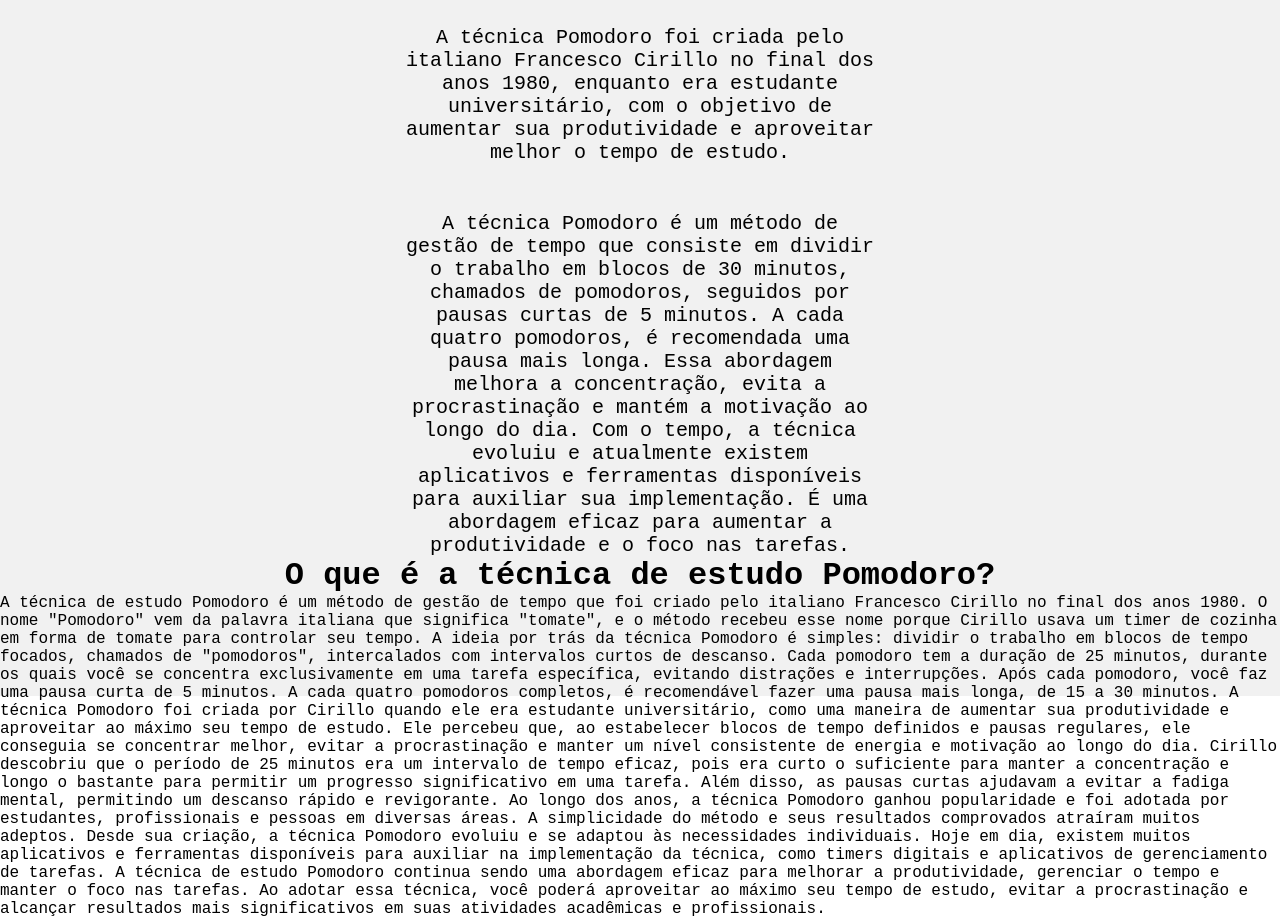
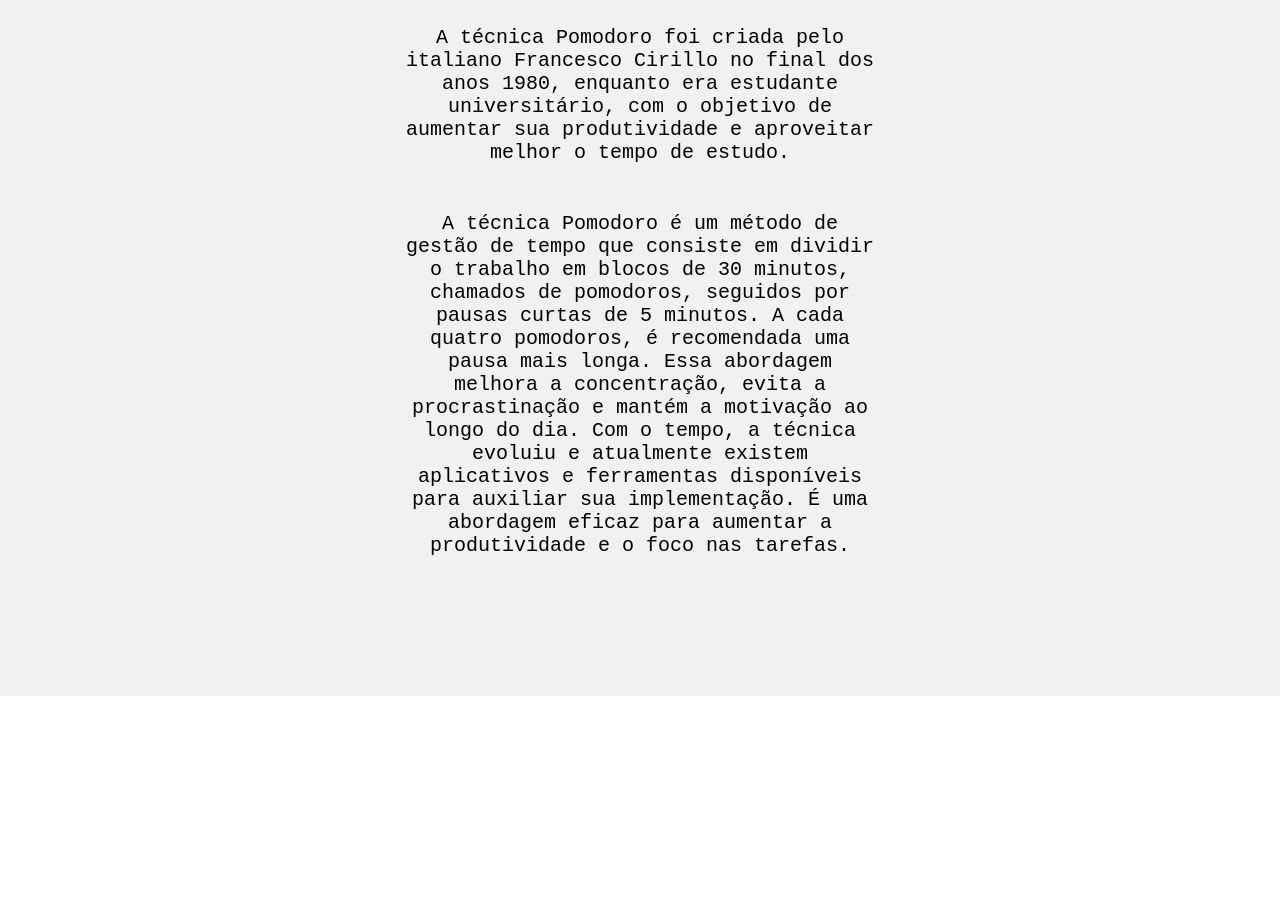
Before and after one commit to frsrodrigobocayuva/pomodoro, a plain HTML site: page about.html in a window 1280 px wide. Shown: the part 173-1091 px from the top of the page. After the commit the page ends 869 px from the top, so only its background shows below. Drawn offline with Linux system fonts and the light colour scheme.

Commit message:
Corrigindo problemas com merge

```diff
--- a/about.html
+++ b/about.html
@@ -24,21 +24,6 @@
             <p id="textosAbout2"> A técnica Pomodoro é um método de gestão de tempo que consiste em dividir o trabalho em blocos de 30 minutos, chamados de pomodoros, seguidos por pausas curtas de 5 minutos. A cada quatro pomodoros, é recomendada uma pausa mais longa. Essa abordagem melhora a concentração, evita a procrastinação e mantém a motivação ao longo do dia. Com o tempo, a técnica evoluiu e atualmente existem aplicativos e ferramentas disponíveis para auxiliar sua implementação. É uma abordagem eficaz para aumentar a produtividade e o foco nas tarefas.
             </p>
 
-            <h1>O que é a técnica de estudo Pomodoro?</h1>
-
-            <p>A técnica de estudo Pomodoro é um método de gestão de tempo que foi criado pelo italiano Francesco Cirillo no final dos anos 1980. O nome "Pomodoro" vem da palavra italiana que significa "tomate", e o método recebeu esse nome porque Cirillo usava um timer de cozinha em forma de tomate para controlar seu tempo.
-
-            A ideia por trás da técnica Pomodoro é simples: dividir o trabalho em blocos de tempo focados, chamados de "pomodoros", intercalados com intervalos curtos de descanso. Cada pomodoro tem a duração de 25 minutos, durante os quais você se concentra exclusivamente em uma tarefa específica, evitando distrações e interrupções. Após cada pomodoro, você faz uma pausa curta de 5 minutos. A cada quatro pomodoros completos, é recomendável fazer uma pausa mais longa, de 15 a 30 minutos.
-
-            A técnica Pomodoro foi criada por Cirillo quando ele era estudante universitário, como uma maneira de aumentar sua produtividade e aproveitar ao máximo seu tempo de estudo. Ele percebeu que, ao estabelecer blocos de tempo definidos e pausas regulares, ele conseguia se concentrar melhor, evitar a procrastinação e manter um nível consistente de energia e motivação ao longo do dia.
-
-            Cirillo descobriu que o período de 25 minutos era um intervalo de tempo eficaz, pois era curto o suficiente para manter a concentração e longo o bastante para permitir um progresso significativo em uma tarefa. Além disso, as pausas curtas ajudavam a evitar a fadiga mental, permitindo um descanso rápido e revigorante.
-
-            Ao longo dos anos, a técnica Pomodoro ganhou popularidade e foi adotada por estudantes, profissionais e pessoas em diversas áreas. A simplicidade do método e seus resultados comprovados atraíram muitos adeptos.
-
-            Desde sua criação, a técnica Pomodoro evoluiu e se adaptou às necessidades individuais. Hoje em dia, existem muitos aplicativos e ferramentas disponíveis para auxiliar na implementação da técnica, como timers digitais e aplicativos de gerenciamento de tarefas.
-
-            A técnica de estudo Pomodoro continua sendo uma abordagem eficaz para melhorar a produtividade, gerenciar o tempo e manter o foco nas tarefas. Ao adotar essa técnica, você poderá aproveitar ao máximo seu tempo de estudo, evitar a procrastinação e alcançar resultados mais significativos em suas atividades acadêmicas e profissionais.</p>
         </div>
     </main>
 </body>
```
